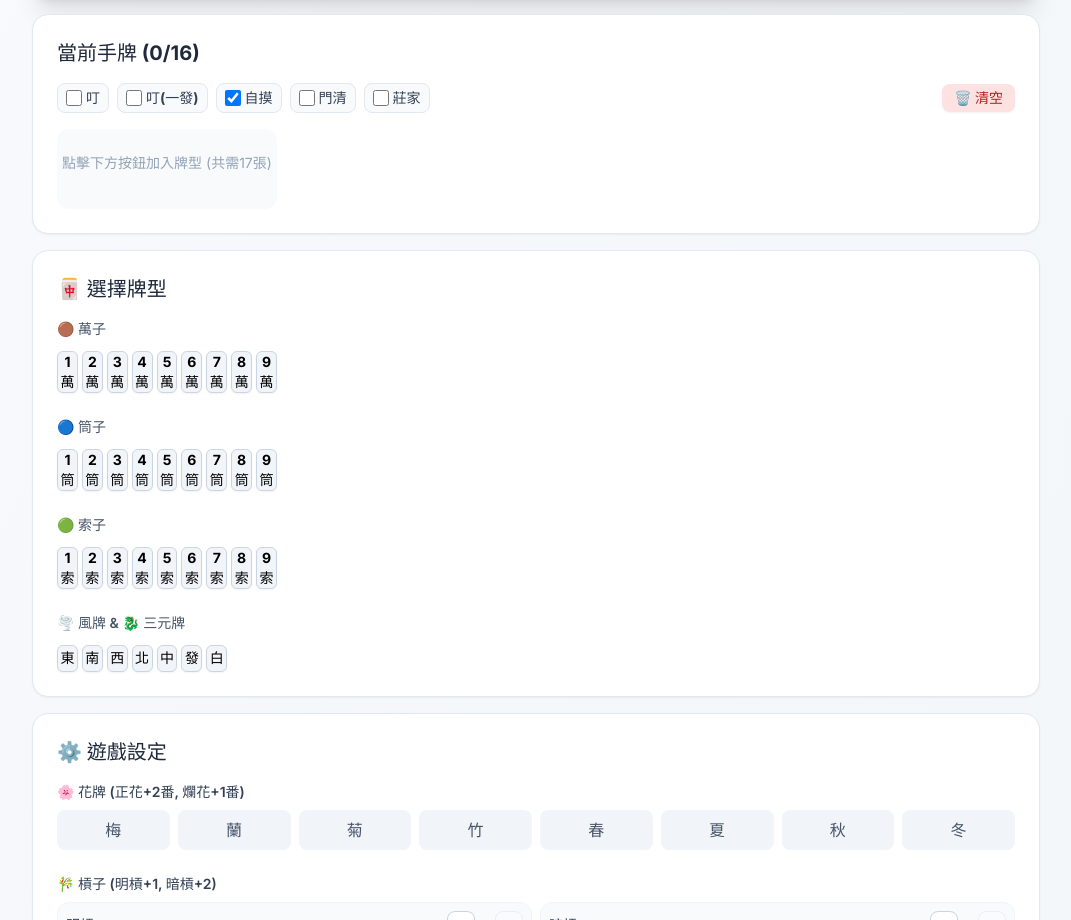
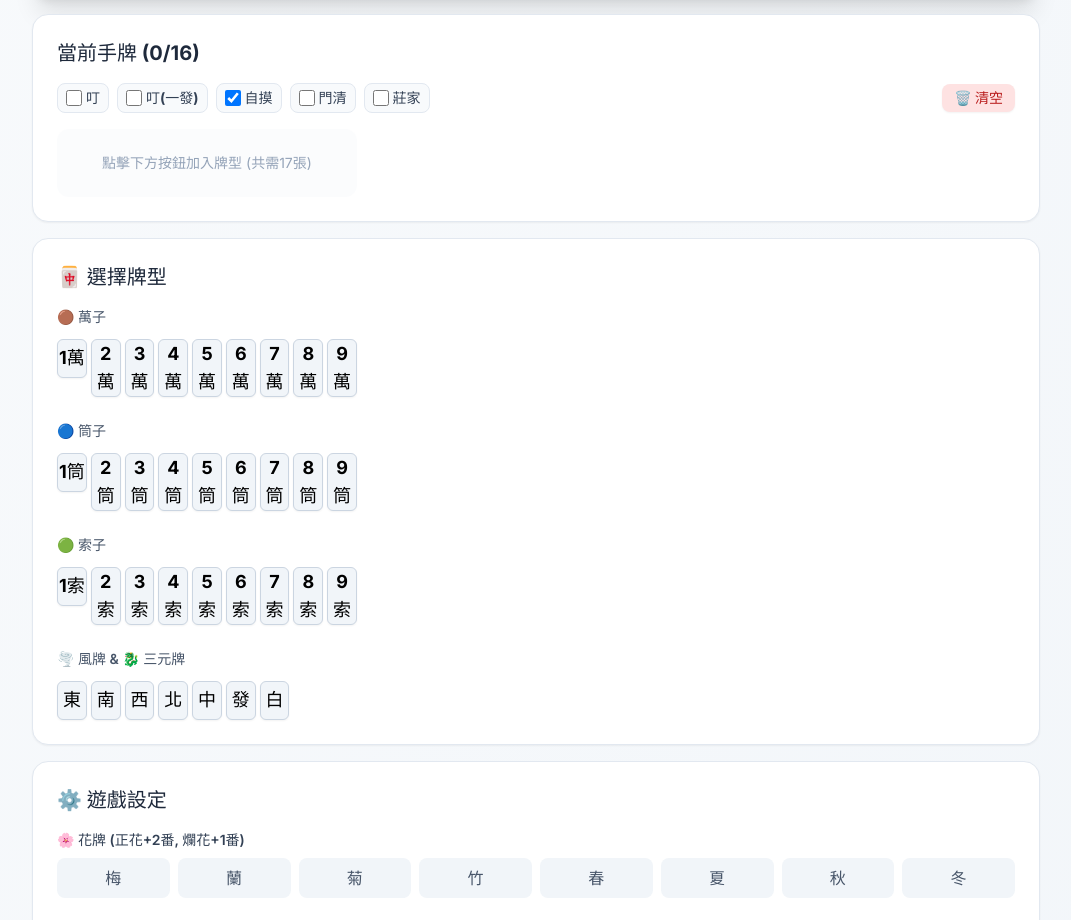
Before and after one commit to angus33yk1/taiwan-mahjong--hk-style--scoring-calculator, a React (Vite) app: page / in a window 1280 px wide. Shown: the part 380-1300 px from the top of the page, without its empty margins (104-1175 px from the left). Built offline with nearby package versions, Linux system fonts and the light colour scheme.

Commit message:
UI: Align tile sizes and fix flower modal

```diff
--- a/ScoreCalculatorPage.tsx
+++ b/ScoreCalculatorPage.tsx
@@ -364,7 +364,7 @@ const ScoreCalculatorPage: React.FC = () => {
                         </button>
                     </div>
 
-                    <div className="min-h-[80px] bg-slate-50 dark:bg-slate-800 rounded-xl p-0.5 sm:p-1 md:p-0 grid grid-cols-9 gap-1 transition-all mt-4 md:max-w-[220px]">
+                    <div className="bg-slate-50/50 dark:bg-slate-800/50 rounded-xl p-0 grid grid-cols-9 gap-1 transition-all mt-4 md:max-w-[300px] items-start">
                         {handTiles.length === 0 ? (
                             <div className="col-span-9 text-center py-6 text-slate-400 dark:text-slate-500 text-sm">
                                 {language === 'zh' ? '點擊下方按鈕加入牌型 (共需17張)' : 'Click buttons below to add 17 tiles'}
@@ -373,8 +373,8 @@ const ScoreCalculatorPage: React.FC = () => {
                             handTiles.map((tile, index) => {
                                 const isWinner = winnerIndex === index;
                                 return (
+                                    <div key={index} className="relative">
                                         <button
-                                        key={index}
                                             onClick={() => {
                                                 if (handTiles.length === 17) {
                                                     setWinnerIndex(isWinner ? null : index);
@@ -382,7 +382,7 @@ const ScoreCalculatorPage: React.FC = () => {
                                                     removeTile(index);
                                                 }
                                             }}
-                                        className={`relative w-full aspect-[3/4] flex items-center justify-center bg-white dark:bg-slate-700 border rounded-md font-bold text-xs sm:text-sm transition-all shadow-sm group
+                                            className={`relative w-full aspect-[3/4] flex items-center justify-center bg-white dark:bg-slate-700 border rounded-md font-bold text-sm sm:text-lg transition-all shadow-sm group
                                                 ${isWinner
                                                     ? 'border-emerald-500 ring-2 ring-emerald-500 ring-offset-2 dark:ring-offset-slate-900 z-10 scale-105'
                                                     : handTiles.length === 17 && winnerIndex === null
@@ -397,6 +397,7 @@ const ScoreCalculatorPage: React.FC = () => {
                                                 </div>
                                             )}
                                         </button>
+                                    </div>
                                 );
                             })
                         )}
@@ -420,13 +421,13 @@ const ScoreCalculatorPage: React.FC = () => {
                                 <h4 className="text-sm font-semibold text-slate-600 dark:text-slate-400 mb-3">
                                     {category.category}
                                 </h4>
-                                <div className="grid grid-cols-9 gap-1 md:max-w-[220px]">
+                                <div className="grid grid-cols-9 gap-1 md:max-w-[300px] items-start">
                                     {category.tiles.map((tile, index) => (
                                         <div key={index} className="relative group">
                                             <button
                                                 onClick={() => addTile(tile)}
                                                 disabled={handTiles.length >= 17}
-                                                className={`w-full aspect-[3/4] flex items-center justify-center bg-slate-100 dark:bg-slate-800 border rounded-md font-bold text-xs sm:text-sm transition-all shadow-sm ${handTiles.length >= 17 ? 'border-slate-200 opacity-50 cursor-not-allowed' : 'border-slate-300 dark:border-slate-600 hover:bg-indigo-100 dark:hover:bg-indigo-900/30 hover:border-indigo-400 dark:hover:border-indigo-600'
+                                                className={`w-full aspect-[3/4] flex items-center justify-center bg-slate-100 dark:bg-slate-800 border rounded-md font-bold text-sm sm:text-lg transition-all shadow-sm ${handTiles.length >= 17 ? 'border-slate-200 opacity-50 cursor-not-allowed' : 'border-slate-300 dark:border-slate-600 hover:bg-indigo-100 dark:hover:bg-indigo-900/30 hover:border-indigo-400 dark:hover:border-indigo-600'
                                                     }`}
                                             >
                                                 {tile.displayChar}
@@ -442,13 +443,13 @@ const ScoreCalculatorPage: React.FC = () => {
                             <h4 className="text-sm font-semibold text-slate-600 dark:text-slate-400 mb-3">
                                 {language === 'zh' ? '🌪️ 風牌 & 🐉 三元牌' : '🌪️ Winds & 🐉 Dragons'}
                             </h4>
-                            <div className="grid grid-cols-9 gap-1 md:max-w-[220px]">
+                            <div className="grid grid-cols-9 gap-1 md:max-w-[300px] items-start">
                                 {honorTiles.map((tile, index) => (
                                     <div key={index} className="relative group">
                                         <button
                                             onClick={() => addTile(tile)}
                                             disabled={handTiles.length >= 17}
-                                            className={`w-full aspect-[3/4] flex items-center justify-center bg-slate-100 dark:bg-slate-800 border rounded-md font-bold text-xs sm:text-sm transition-all shadow-sm ${handTiles.length >= 17 ? 'border-slate-200 opacity-50 cursor-not-allowed' : 'border-slate-300 dark:border-slate-600 hover:bg-indigo-100 dark:hover:bg-indigo-900/30 hover:border-indigo-400 dark:hover:border-indigo-600'
+                                            className={`w-full aspect-[3/4] flex items-center justify-center bg-slate-100 dark:bg-slate-800 border rounded-md font-bold text-sm sm:text-lg transition-all shadow-sm ${handTiles.length >= 17 ? 'border-slate-200 opacity-50 cursor-not-allowed' : 'border-slate-300 dark:border-slate-600 hover:bg-indigo-100 dark:hover:bg-indigo-900/30 hover:border-indigo-400 dark:hover:border-indigo-600'
                                                 }`}
                                         >
                                             {tile.displayChar}
@@ -708,33 +709,34 @@ const ScoreCalculatorPage: React.FC = () => {
                         <h3 className="text-xl font-bold text-slate-800 dark:text-slate-100 mb-4 text-center">
                             🌺 {language === 'zh' ? '花胡選擇' : 'Flower Win Type'}
                         </h3>
-                        <div className="space-y-3">
+                        <div className="grid grid-cols-1 gap-3">
                             <button
                                 onClick={() => { setShowFlowerModal(false); calculateScore('e-14'); }}
-                                className="w-full p-4 bg-rose-50 dark:bg-rose-900/40 border-2 border-rose-500 dark:border-rose-400 rounded-xl hover:bg-rose-100 dark:hover:bg-rose-900/60 transition-all shadow-md ring-2 ring-rose-500/20"
+                                className="w-full p-4 bg-slate-50 dark:bg-slate-800 border-2 border-slate-200 dark:border-slate-700 rounded-xl hover:border-rose-400 transition-all group"
                             >
-                                <div className="font-bold text-rose-700 dark:text-rose-200 text-lg flex items-center justify-center gap-2">
-                                    🌟 {language === 'zh' ? '八仙過海' : 'Eight Immortals'}
+                                <div className="font-bold text-slate-700 dark:text-slate-200 text-lg group-hover:text-rose-600 transition-colors">
+                                    {language === 'zh' ? '八仙過海' : 'Eight Immortals'}
                                 </div>
-                                <div className="text-sm text-rose-600 dark:text-rose-300 font-bold mt-1">100 {language === 'zh' ? '番' : 'Fan'}</div>
-                                <div className="text-[10px] text-rose-400 dark:text-rose-500 mt-1 italic">{language === 'zh' ? '(推薦選項)' : '(Recommended)'}</div>
-                            </button>
-                            <div className="grid grid-cols-2 gap-3 opacity-60">
-                                <button
-                                    onClick={() => { setShowFlowerModal(false); calculateScore('e-14'); }}
-                                    className="p-3 bg-slate-50 dark:bg-slate-800 border-2 border-slate-200 dark:border-slate-700 rounded-xl hover:border-rose-300 transition-all font-semibold text-slate-500 dark:text-slate-400 text-sm"
-                                >
-                                    {language === 'zh' ? '一搶七' : 'One Robs Seven'}
-                                    <div className="text-[10px] mt-1 text-slate-400">→ 100 {language === 'zh' ? '番' : 'Fan'}</div>
+                                <div className="text-sm text-rose-600 dark:text-rose-400 font-bold mt-1">100 {language === 'zh' ? '番' : 'Fan'}</div>
                             </button>
                             <button
-                                    onClick={() => { setShowFlowerModal(false); calculateScore('e-14'); }}
-                                    className="p-3 bg-slate-50 dark:bg-slate-800 border-2 border-slate-200 dark:border-slate-700 rounded-xl hover:border-rose-300 transition-all font-semibold text-slate-500 dark:text-slate-400 text-sm"
+                                onClick={() => { setShowFlowerModal(false); calculateScore('e-15'); }}
+                                className="w-full p-4 bg-slate-50 dark:bg-slate-800 border-2 border-slate-200 dark:border-slate-700 rounded-xl hover:border-indigo-400 transition-all group"
                             >
+                                <div className="font-bold text-slate-700 dark:text-slate-200 text-lg group-hover:text-indigo-600 transition-colors">
+                                    {language === 'zh' ? '一搶七' : 'One Robs Seven'}
+                                </div>
+                                <div className="text-sm text-indigo-600 dark:text-indigo-400 font-bold mt-1">30 {language === 'zh' ? '番' : 'Fan'}</div>
+                            </button>
+                            <button
+                                onClick={() => { setShowFlowerModal(false); calculateScore('e-16'); }}
+                                className="w-full p-4 bg-slate-50 dark:bg-slate-800 border-2 border-slate-200 dark:border-slate-700 rounded-xl hover:border-indigo-400 transition-all group"
+                            >
+                                <div className="font-bold text-slate-700 dark:text-slate-200 text-lg group-hover:text-indigo-600 transition-colors">
                                     {language === 'zh' ? '七搶一' : 'Seven Robs One'}
-                                    <div className="text-[10px] mt-1 text-slate-400">→ 100 {language === 'zh' ? '番' : 'Fan'}</div>
+                                </div>
+                                <div className="text-sm text-indigo-600 dark:text-indigo-400 font-bold mt-1">30 {language === 'zh' ? '番' : 'Fan'}</div>
                             </button>
-                            </div>
                         </div>
                         <button
                             onClick={() => setShowFlowerModal(false)}
```
Lines whose indentation alone changed are shown as unchanged.
